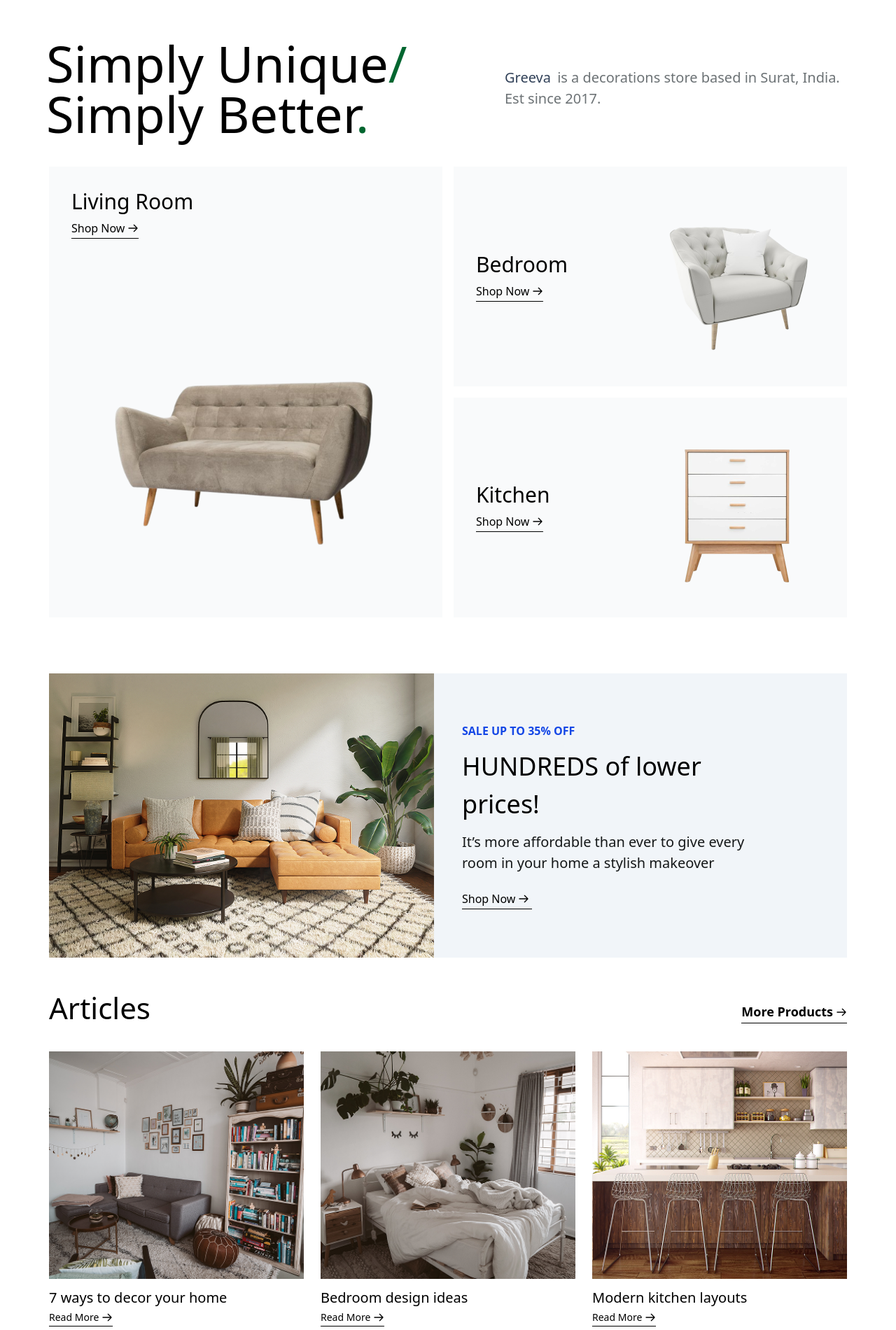
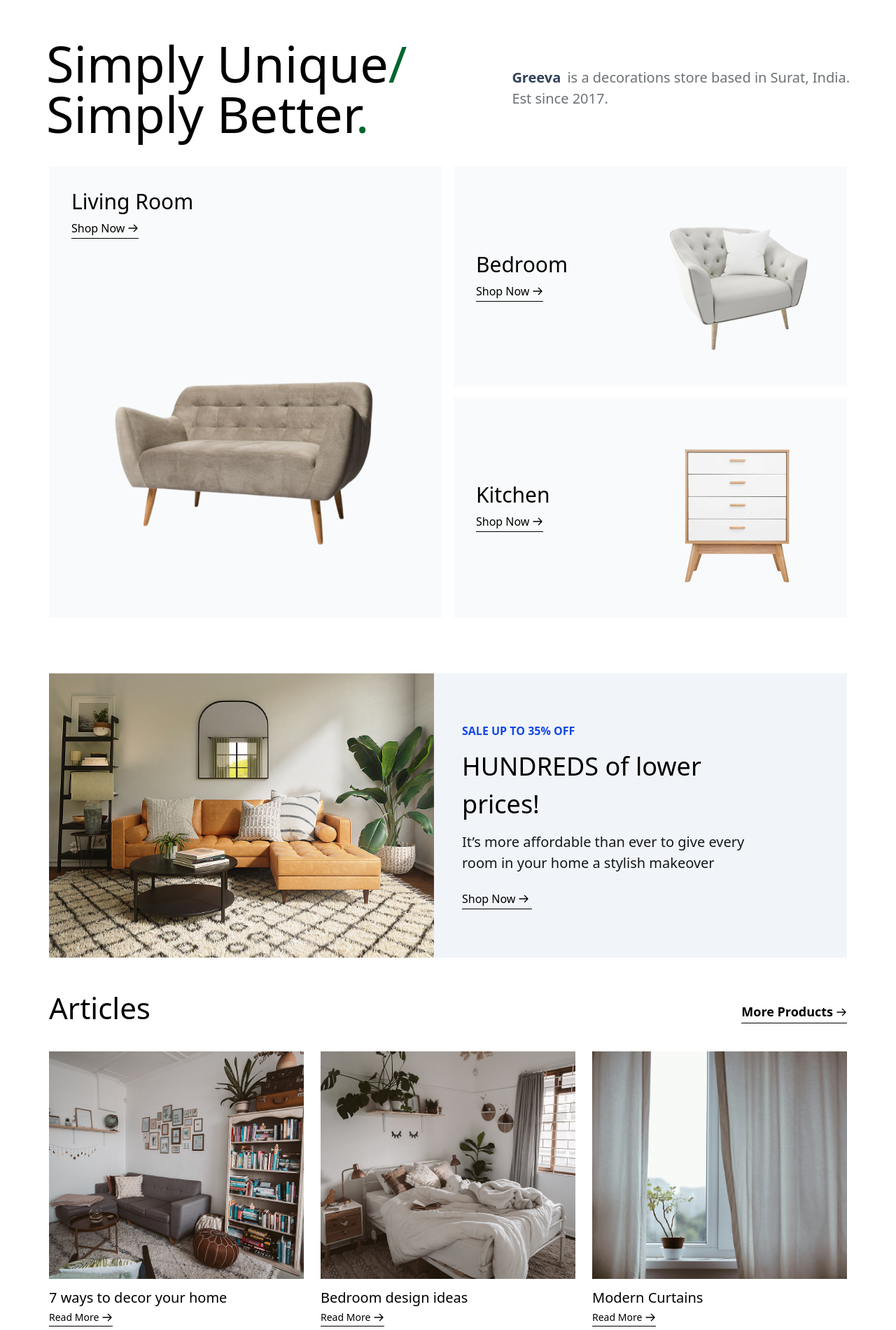
Before and after one commit to Yash-Tibadiya/Greeva, a website built with Vite: page index.html in a window 1280 px wide. Shown: the part 620-2520 px from the top of the page at 70% size. Built offline with nearby package versions, Linux system fonts and the light colour scheme; grey boxes are pictures that could not be loaded; a web font is replaced by a local one.

```diff
--- a/index.html
+++ b/index.html
@@ -52,7 +52,7 @@
   <div class="container ">
     <header id="home">
       <!-- navbar -->
-      <nav class="flex items-center py-3 md:justify-between">
+      <nav class="flex items-center py-3 justify-between">
         <!-- mobile menu (bars icon) -->
         <div class="ml-2 md:hidden" id="mobile-menu">
           <i class="fa-solid fa-bars fa-xl" style="color: #111212;"></i>
@@ -61,19 +61,15 @@
         <div class="hidden ml-2 md:hidden " id="cross-hamburger-btn">
           <i class="fa-solid fa-xmark fa-flip-horizontal fa-xl w-[21px]  " style="color: #050505;"></i>
         </div>
-        <a href="#home" class="relative group">
+
+
         <!-- logo -->
         <h2 class="text-[22px] md:text-[24px] font-medium cursor-pointer pl-3 md:pl-0">
           <a href="#">
             Greeva.
           </a>
-            <!-- Tooltip -->
-            <span
-              class="absolute px-2 py-1 mb-2 text-sm transition-opacity duration-300 transform -translate-x-1/2 bg-gray-700 rounded opacity-0 bottom-full left-1/2 w-max text-common-white group-hover:opacity-100">
-              3Legent is one of the best leading industries in East India.
-            </span>
         </h2>
-        </a>
+
         <ul class="hidden gap-10 font-semibold text-gray-600 cursor-pointer md:flex ">
           <li>
             <a href="#home" class="relative group hover:text-common-black">
@@ -105,6 +101,8 @@
             </a>
           </li>
         </ul>
+
+
       </nav>
       <!-- end of navbar -->
     </header>
@@ -204,10 +202,11 @@
         <div class="flex items-center max-h-[52px] ">
           <h2 class="text-[19px] md:text-[20px] font-normal text-hero-text"
             title="Greeva is a decorations store based in Surat, India. Established since 2017.">
-            <span class="text-slate-700 mr-1 text-[19px] md:text-[20px] font-normal">
+            <span class="text-slate-700 mr-1 text-[19px] md:text-[20px] font-semibold">
               Greeva
             </span>
-            is a decorations store based in Surat, India. Est since 2017.
+            is a decorations store based in Surat, India.<br>
+            <span>Est since 2017.</span>
           </h2>
         </div>
       </div>
@@ -376,9 +375,9 @@
         <!-- third content -->
         <div class="overflow-hidden ">
           <div class="h-[325px] overflow-hidden mb-3">
-            <img src="./images/kitchen.png" alt="Kitchen" class="object-cover w-full h-full">
+            <img src="./images/eduard-Q4PvX80itZ0-unsplash.jpg" alt="Kitchen" class="object-cover w-full h-full">
           </div>
-          <p class="text-[18px] md:text-[20px]  font-medium ">Modern kitchen layouts</p>
+          <p class="text-[18px] md:text-[20px]  font-medium ">Modern Curtains</p>
           <a href="#"
             class="inline-flex items-center text-common-black border-b font-normal text-[14px] border-common-black pb-0.5 hover:text-gray-700 transition-colors group">
             Read More
```
Also changed, not shown: images/eduard-Q4PvX80itZ0-unsplash.jpg (added). Lines whose indentation alone changed are shown as unchanged.
